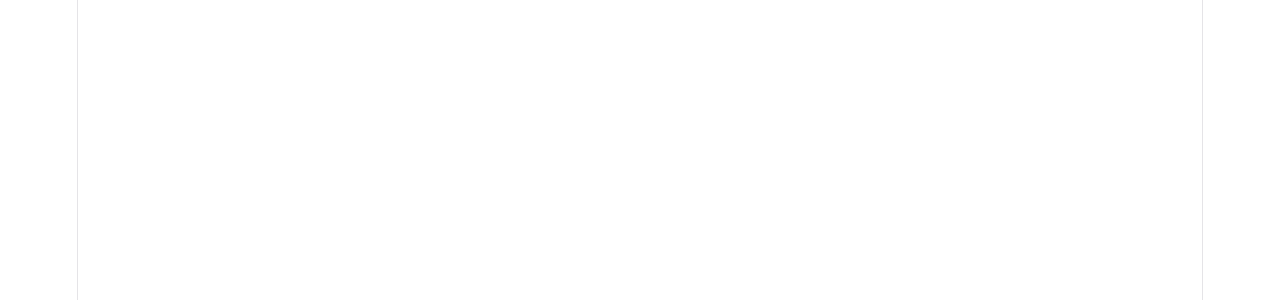
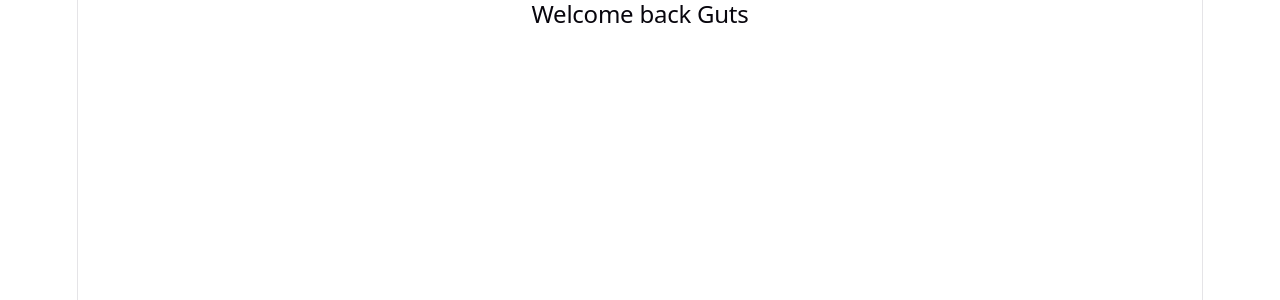
Before and after one commit to khalilovmusa/React-TS, a React (Vite) app: page / in a window 1280 px wide. Shown: the top 300 px of the page. Built offline with nearby package versions, Linux system fonts and the light colour scheme.

Commit message:
First type

```diff
--- a/src/App.tsx
+++ b/src/App.tsx
@@ -1,9 +1,11 @@
 import './App.css'
+import { Greet } from './components/Greet'
 
 function App() {
 
   return (
     <>
+      <Greet name="Guts" />
     </>
   )
 }
--- /dev/null
+++ b/src/components/Greet.tsx
@@ -0,0 +1,11 @@
+type GreetProps = {
+   name: string
+}
+
+export const Greet = (props: GreetProps) => {
+   return(
+      <div>
+         <h2>Welcome back {props.name}</h2>
+      </div>
+   )
+}
```
